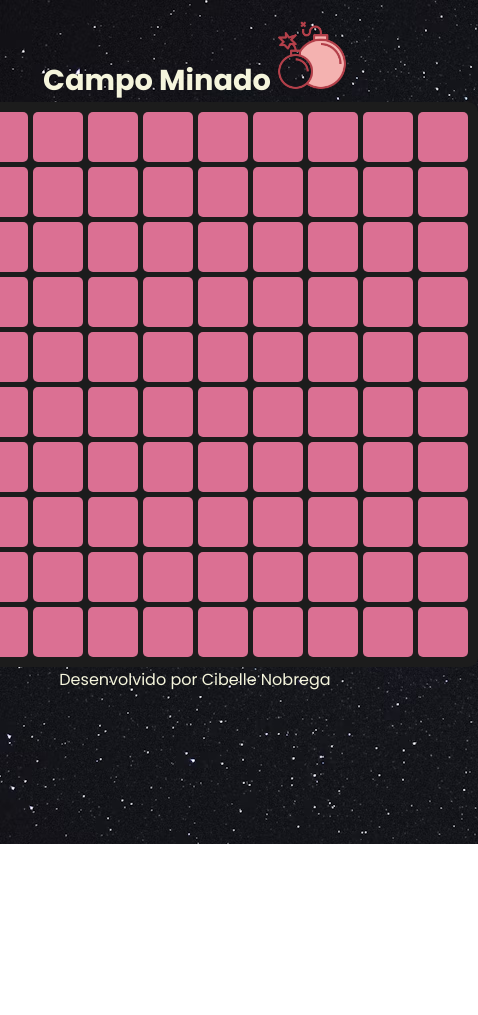
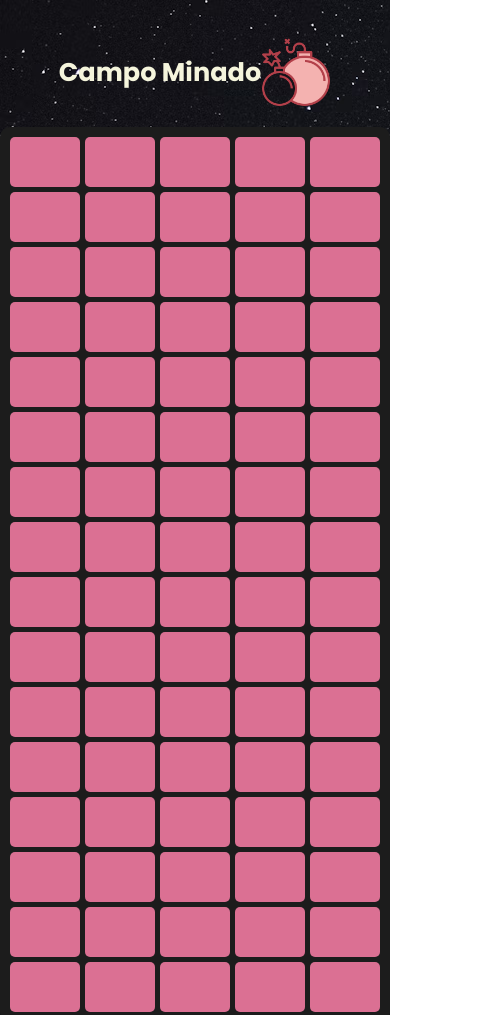
Before and after one commit to CibelleN94/Campo___Minado, a plain HTML site: page index.html in a window 390 px wide. Shown: the top 1015 px of the page, 478 px wide, since content can reach past the window. Before the commit the page ends 844 px from the top, so only its background shows below. Drawn offline with nearby package versions, Linux system fonts and the light colour scheme; a web font is replaced by a local one.

Commit message:
atualizando responsividade

```diff
--- a/campominado.css
+++ b/campominado.css
@@ -30,7 +30,7 @@ h1 {
 }
 
 .cell {
-    width: 50px;
+    width: 100%;
     height: 50px;
     display: flex;
     justify-content: center;
@@ -56,28 +56,25 @@ h1 {
     color: white;
 }
 
-@media screen and (max-width: 1020px) {
-
-    body {
-        text-align: center;
-
-    }
-    h1 {
-     margin: auto;
-     font-size: 1.8em;
+@media screen and (max-width:1024px) {
+    h1{
+        display: flex;
+        align-items: center;
+        justify-content: center;
+        font-size: 1.6em;
     }
 
     #container {
         display: flex;
         justify-content: center;
-        align-items: center;
-        width: 100%;
-
 
     }
 
-
-
-
-
+    #game-container {
+        display: grid;
+        grid-template-columns: repeat(5,70px);
+        grid-gap: 5px;
+        background-color: #1C1C1C;
+        padding: 10px;
+        border-radius: 10px;
 }
--- a/campominado.js
+++ b/campominado.js
@@ -1,7 +1,7 @@
 const gameContainer = document.getElementById('game-container')
 const rows = 10;
-const cols = 10;
-const bombCount = 14;
+const cols = 8;
+const bombCount = 10;
 
 let cells = [];
 function createBoard() {
--- a/index.html
+++ b/index.html
@@ -9,7 +9,7 @@
 </head>
 <body>
 
-    <h1>Campo Minado <img src="imagens/bomb3.png" width="70" height="70"></h1>
+    <h1>Campo Minado <img id="imgbomb" src="imagens/bomb3.png" width="70" height="70"></h1>
     <div id="container">
         <div id="game-container"></div>
     </div>
```
